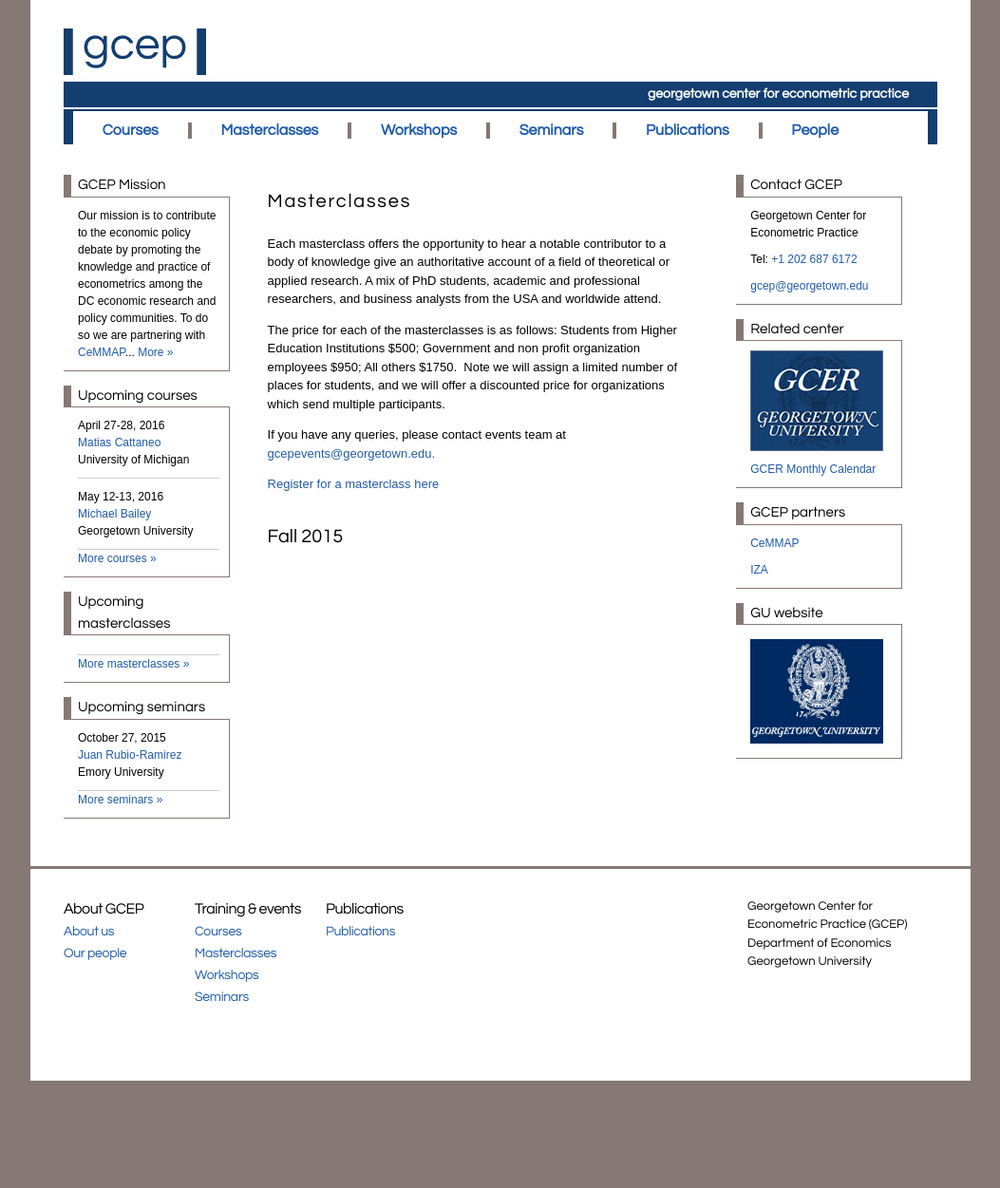
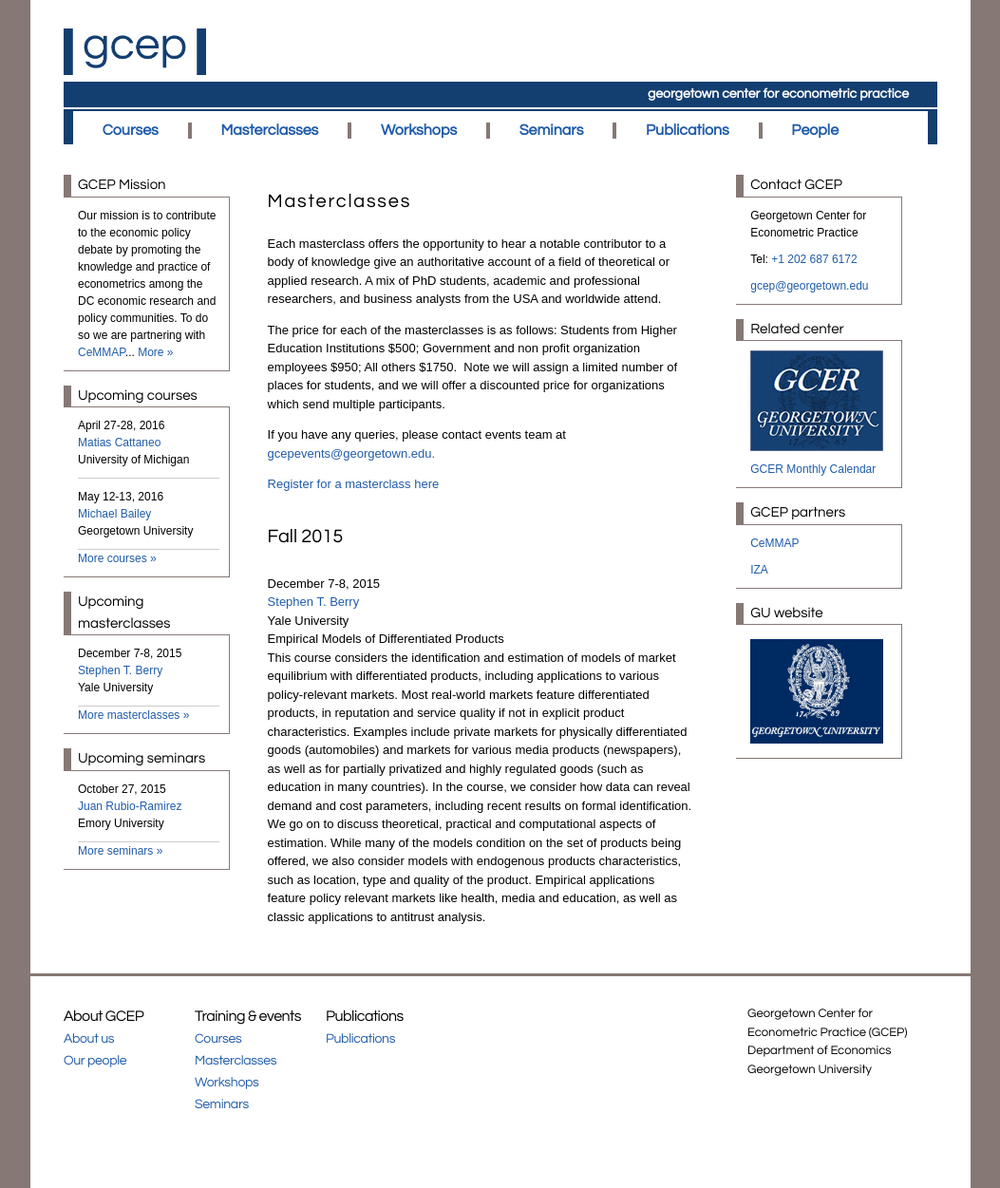
Before and after one commit to georgetown-econ/gcep, a Jekyll site: the page built from masterclasses.html, in a window 1280 px wide. Shown: the whole page at 95% size, without its empty margins (113-1166 px from the left). Built offline with Jekyll 4.4.1, drawn with Linux system fonts in a browser that asks for light colours; before the commit the page ends 1138 px from its top, so only the background shows below that.

Commit message:
added upcoming masterclasses

```diff
--- /dev/null
+++ b/_data/masterclasses.yml
@@ -0,0 +1,8 @@
+
+- masterclass:
+    speaker: "<a href=\"http://economics.yale.edu/people/steven-t-berry/\"> Stephen T. Berry </a>"
+    workplace: "Yale University"
+    schedule: "December 7-8, 2015"
+    title: "Empirical Models of Differentiated Products"
+
+    outline: "This course considers the identification and estimation of models of market equilibrium with differentiated products, including  applications to various policy-relevant markets.  Most real-world markets feature differentiated products, in reputation and service quality if not in explicit product characteristics.  Examples include private markets for physically differentiated goods (automobiles) and markets for various media products (newspapers), as well as for partially privatized and  highly regulated goods (such as education in many countries).   In the course, we consider how data can reveal demand and cost parameters, including recent results on formal identification. We go on to discuss theoretical, practical and computational aspects of estimation.  While many of the models condition on the set of products being offered, we also consider models with endogenous products characteristics, such as location, type and quality of the product.  Empirical applications feature policy relevant markets like health, media and education, as well as classic applications to antitrust analysis."
--- a/_includes/sidebar_left.html
+++ b/_includes/sidebar_left.html
@@ -25,11 +25,11 @@
 <div class="panel-section">
     <h2>Upcoming masterclasses</h2>
     <div class="panel-section-content">
-      {% for masterclasses in site.data.masterclasses-sidebar | limit:2 %}
+      {% for masterclass in site.data.masterclasses | limit:2 %}
       <div class="announcement panel-section-content-item">
-        <div class="masterclasses-schedule"></div>
-        <div class="masterclasses-speaker"></div>
-        <div class="masterclasses-workplace"></div>
+        <div class="masterclass-schedule">{{ masterclass.masterclass.schedule }}</div>
+        <div class="masterclass-speaker">{{ masterclass.masterclass.speaker }}</div>
+        <div class="masterclass-workplace">{{ masterclass.masterclass.workplace }}</div>
       </div>
       {% endfor %}
       <a href="/masterclasses/">More masterclasses »</a>
--- a/masterclasses.html
+++ b/masterclasses.html
@@ -19,17 +19,21 @@
       <p><a href="/booking">Register for a masterclass here</a></p>
 
     <h1>Fall 2015</h1>
-     <div class="masterclasses">
-        <div class="masterclasses panel-section-content-item">
-          <div class="masterclasses-schedule">{{ masterclasses.masterclasses.schedule }}</div>
-          <div class="masterclasses-speaker">{{ masterclasses.masterclasses.speaker }}</div>
-          <div class="masterclasses-workplace">{{ masterclasses.masterclasses.workplace }}</div>
-          <div class="masterclasses-title">{{ masterclasses.masterclasses.title }}</div>
-          <div class="masterclasses-outline">{{ masterclasses.masterclasses.schedule }}</div>
-          <div class="masterclasses-button">{{ masterclasses.masterclasses.button_student }}</div>
-          <div class="masterclasses-button">{{ masterclasses.masterclasses.button_government }}</div>
-          <div class="masterclasses-button">{{ masterclasses.masterclasses.button_general }}</div>
+
+    <div class="masterclasses">
+        {% for masterclass in site.data.masterclasses %}
+        <div class="masterclass panel-section-content-item">
+          <div class="masterclass-schedule">{{ masterclass.masterclass.schedule }}</div>
+          <div class="masterclass-speaker">{{ masterclass.masterclass.speaker }}</div>
+          <div class="masterclass-workplace">{{ masterclass.masterclass.workplace }}</div>
+          <div class="masterclass-title">{{ masterclass.masterclass.title }}</div>
+
+          <div class="masterclass-outline">{{ masterclass.masterclass.outline }}</div>
+          <div class="masterclass-button">{{ masterclass.masterclass.button_student }}</div>
+          <div class="masterclass-button">{{ masterclass.masterclass.button_government }}</div>
+          <div class="masterclass-button">{{ masterclass.masterclass.button_general }}</div>
         </div>
+        {% endfor %}
      </div>
 
 
```
